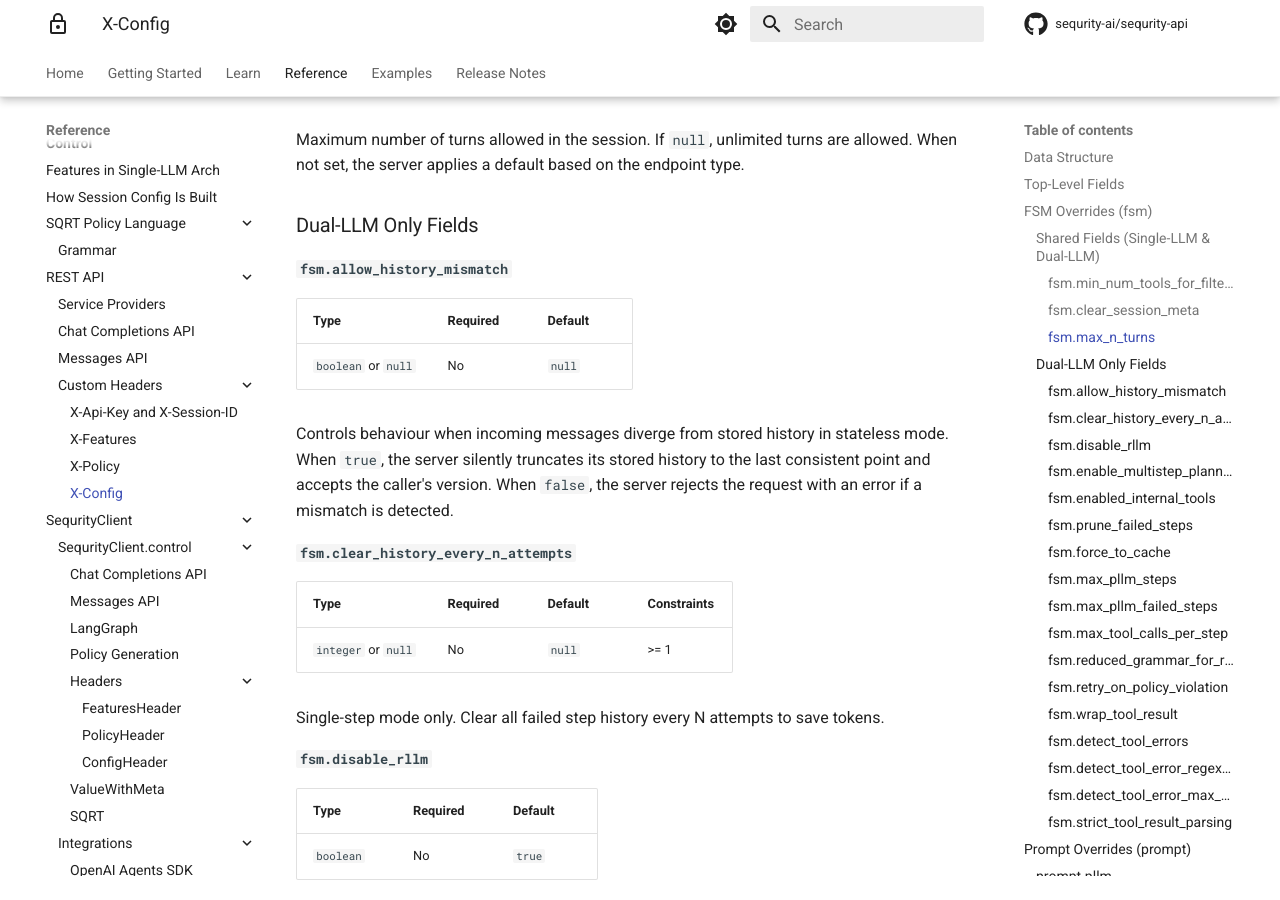
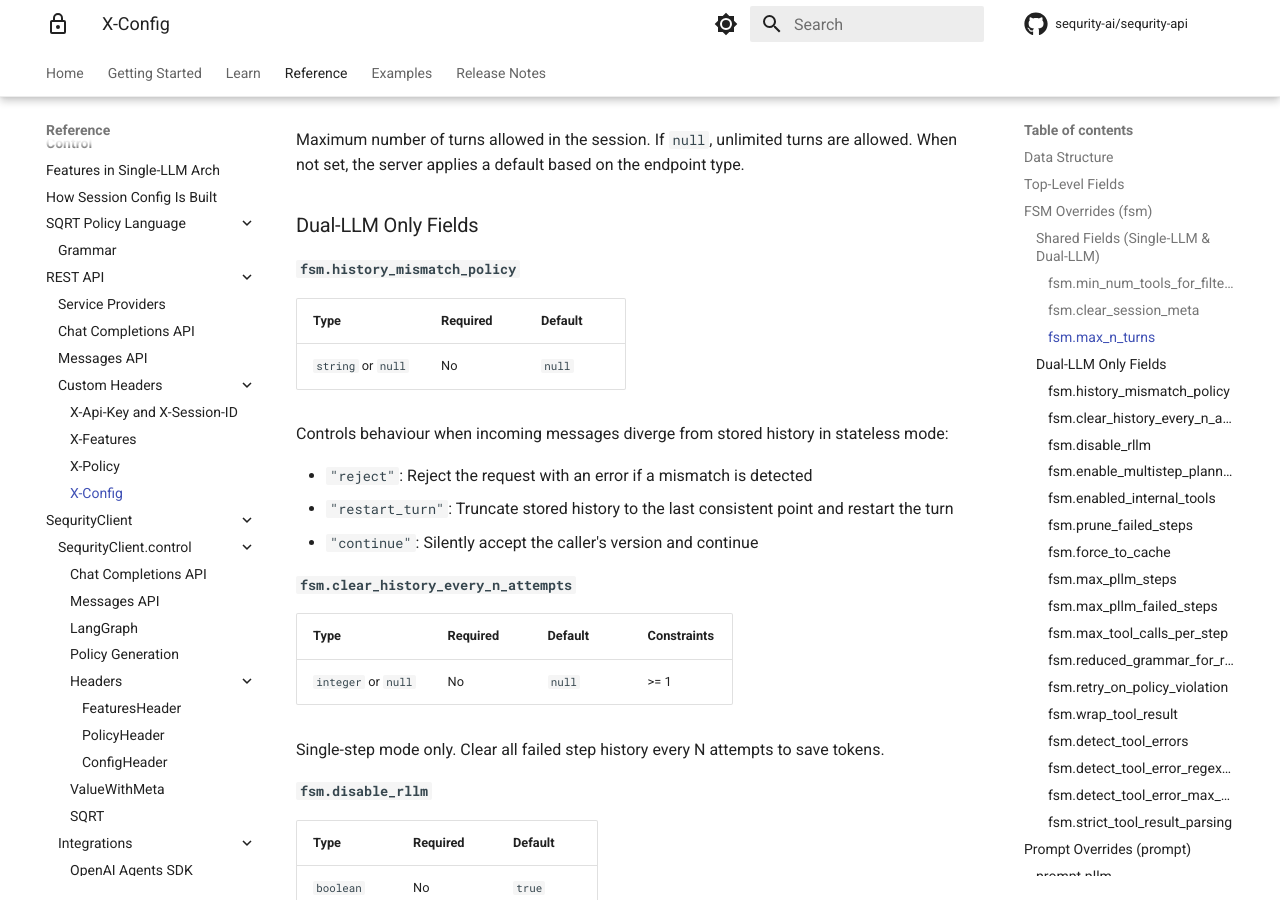
Before and after one commit to sequrity-ai/sequrity-api, an MkDocs documentation site: the page built from docs/control/reference/rest_api/headers/security_config.md, in a window 1280 px wide and 900 px high, scrolled down 2485 px. Built offline with MkDocs 1.6.1 and Material for MkDocs 9.7.7, drawn with Linux system fonts in a browser that asks for light colours; comment, search, counter and statistics services are not loaded; the version menu is left out; some of the changed text lies outside the part shown.

Commit message:
history_mismatch_policy

```diff
--- a/docs/control/reference/rest_api/headers/security_config.md
+++ b/docs/control/reference/rest_api/headers/security_config.md
@@ -12,7 +12,7 @@ This header is **optional** and can be used in Headers-Only Mode to fine-tune se
     "min_num_tools_for_filtering": 10,
     "clear_session_meta": "never",
     "max_n_turns": null,
-    "allow_history_mismatch": null,
+    "history_mismatch_policy": null,
     "clear_history_every_n_attempts": null,
     "disable_rllm": true,
     "enable_multistep_planning": null,
@@ -110,13 +110,17 @@ Maximum number of turns allowed in the session. If `null`, unlimited turns are a
 
 ### Dual-LLM Only Fields
 
-#### `fsm.allow_history_mismatch`
+#### `fsm.history_mismatch_policy`
 
 | Type | Required | Default |
 |------|----------|---------|
-| `boolean` or `null` | No | `null` |
+| `string` or `null` | No | `null` |
 
-Controls behaviour when incoming messages diverge from stored history in stateless mode. When `true`, the server silently truncates its stored history to the last consistent point and accepts the caller's version. When `false`, the server rejects the request with an error if a mismatch is detected.
+Controls behaviour when incoming messages diverge from stored history in stateless mode:
+
+- `"reject"`: Reject the request with an error if a mismatch is detected
+- `"restart_turn"`: Truncate stored history to the last consistent point and restart the turn
+- `"continue"`: Silently accept the caller's version and continue
 
 #### `fsm.clear_history_every_n_attempts`
 
```
Also changed, not shown: 1 other file.
